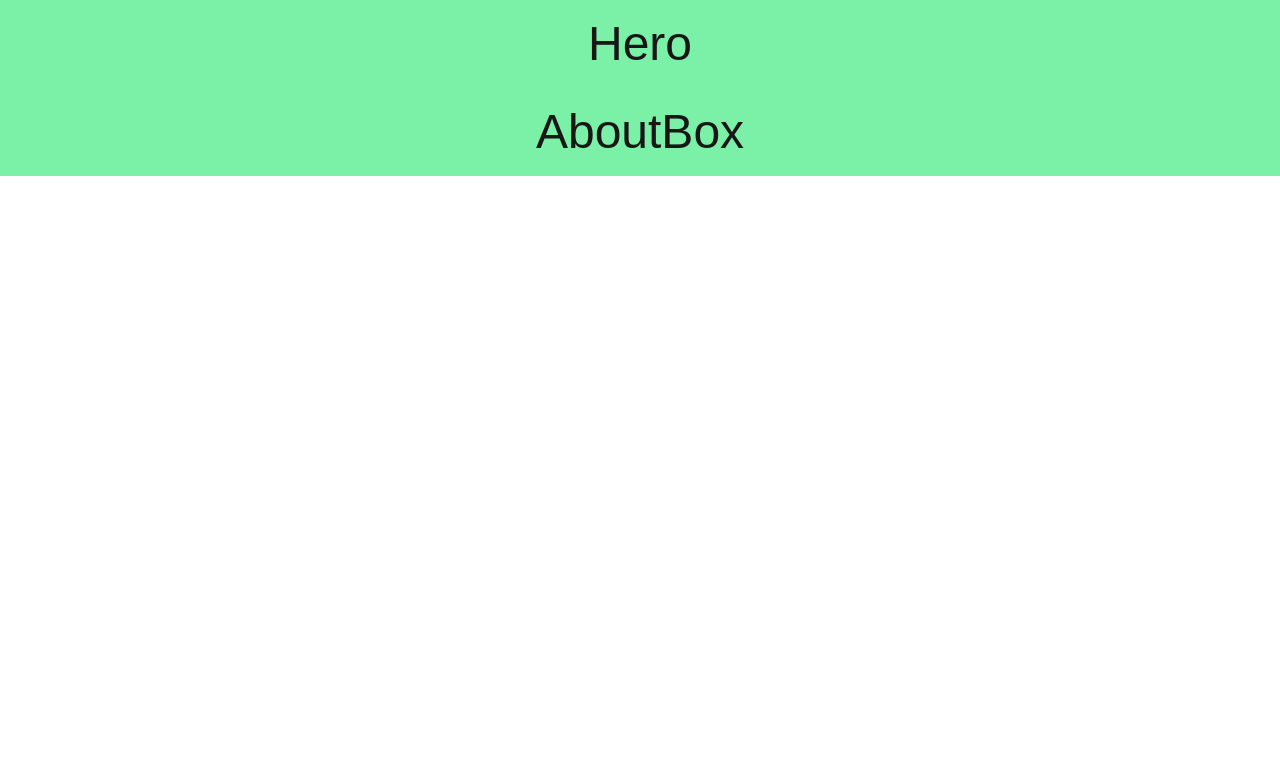
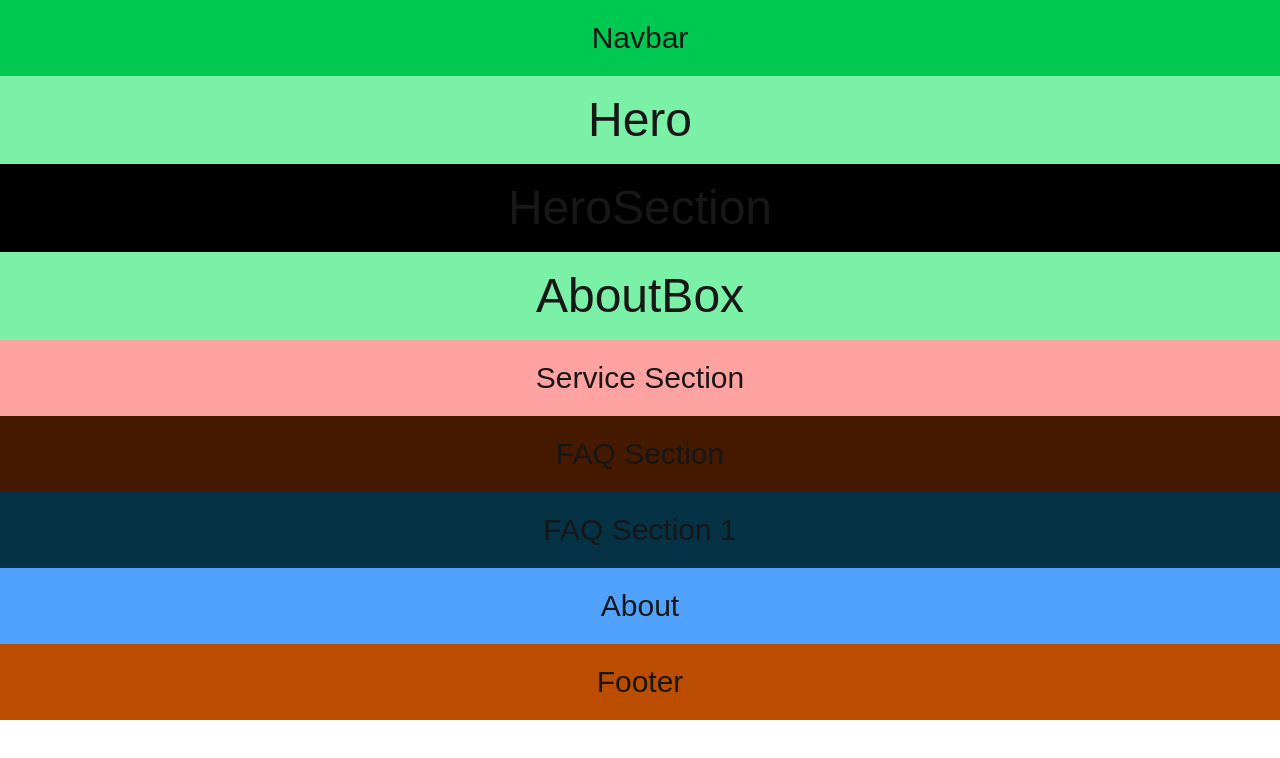
Before and after one commit to eslam-mohamedl/Team-2, a Next.js app: page / in a window 1280 px wide. Shown: the top 758 px of the page. Built offline with nearby package versions, Linux system fonts and the light colour scheme.

Commit message:
add component FAQSection1 and change style component FAQSection

```diff
--- a/src/app/page.tsx
+++ b/src/app/page.tsx
@@ -6,11 +6,19 @@ import FAQSection from "@/components/FAQSection";
 import HeroSection from "@/components/HeroSection";
 import AboutBox from "@/components/AboutBox";
 import Hero from "@/components/Hero";
+import FAQSection1 from "@/components/FAQSection1";
 export default function page() {
   return (
     <div>
+      <Navbar />
       <Hero />
+      <HeroSection />
       <AboutBox />
+      <Servicesection />
+      <FAQSection />
+      <FAQSection1 />
+      <About />
+      <Footer />
     </div>
   );
 }
--- a/src/components/FAQSection.tsx
+++ b/src/components/FAQSection.tsx
@@ -2,7 +2,7 @@ import React from 'react'
 
 export default function FAQSection() {
   return (
-    <div className='bg-blue-400 flex justify-center items-center p-5 text-3xl'>
+    <div className='bg-amber-950 flex justify-center items-center p-5 text-3xl'>
       FAQ Section
     </div>
   )
--- /dev/null
+++ b/src/components/FAQSection1.tsx
@@ -0,0 +1,9 @@
+import React from 'react'
+
+export default function FAQSection1() {
+  return (
+    <div className='bg-cyan-950 flex justify-center items-center p-5 text-3xl'>
+      FAQ Section 1
+    </div>
+  )
+}
```
